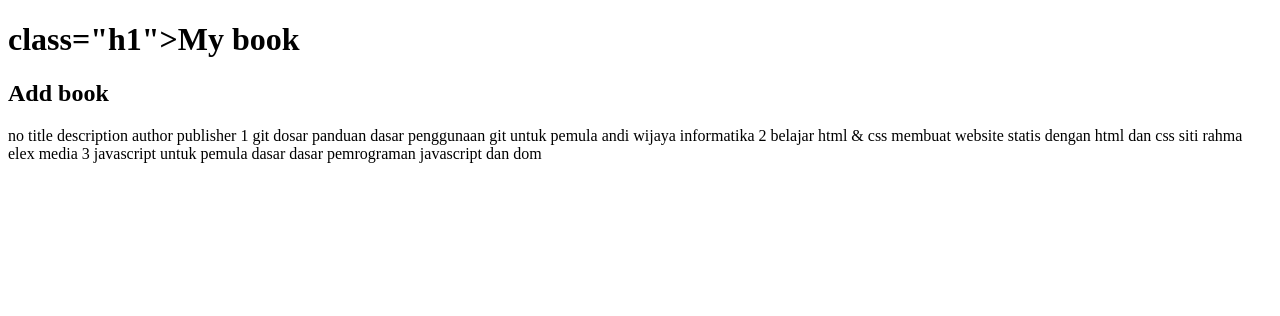
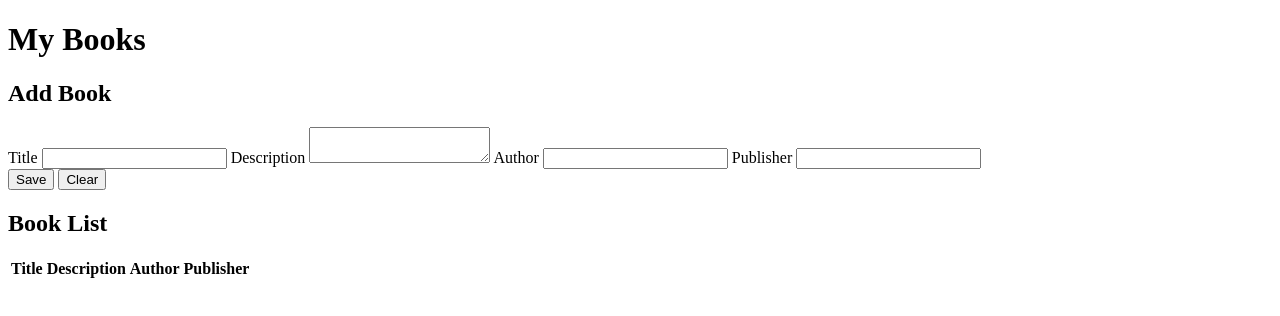
Before and after one commit to danielyu12334/241130915_daniel-yu_TIA-sore_remedial-ujian-semester, a plain HTML site: page index.html in a window 1280 px wide. Drawn offline with Linux system fonts and the light colour scheme.

Commit message:
menambahkan html dan css

```diff
--- a/index.html
+++ b/index.html
@@ -1,44 +1,78 @@
 <!DOCTYPE html>
 <html lang="en">
 <head>
-    <meta charset="UTF-8">
-    <meta name="viewport" content="width=device-width, initial-scale=1.0">
-    <title>Document</title>
+  <meta charset="UTF-8">
+  <meta name="viewport" content="width=device-width, initial-scale=1.0">
+  <title>My Books</title>
+  <link rel="style"
 </head>
 <body>
-    <h1> class="h1">My book</h1>
-  <h2 class="h2">Add book</h2>
+  <h1>My Books</h1>
+  <div class="container">
+    <div class="form">
+      <h2>Add Book</h2>
+      <form id="bookForm">
+        <label>Title <input type="text" id="title"></label>
+        <label>Description <textarea id="description"></textarea></label>
+        <label>Author <input type="text" id="author"></label>
+        <label>Publisher <input type="text" id="publisher"></label>
+        <div class="buttons">
+          <button type="submit" id="saveBtn">Save</button>
+          <button type="button" id="clearBtn">Clear</button>
+        </div>
+      </form>
+    </div>
+    <div class="list">
+      <h2>Book List</h2>
+      <table id="bookTable">
+        <thead>
+          <tr>
+            <th>Title</th>
+            <th>Description</th>
+            <th>Author</th>
+            <th>Publisher</th>
+          </tr>
+        </thead>
+        <tbody>
 
+        </tbody>
+      </table>
+    </div>
+  </div>
 
-  <tr>
-    <th>no</th>
-    <th>title</th>
-    <th>description</th>
-    <th>author</th>
-    <th>publisher</th>
-  </tr>
+  <script>
+    const form = document.getElementById("bookForm");
+    const title = document.getElementById("title");
+    const description = document.getElementById("description");
+    const author = document.getElementById("author");
+    const publisher = document.getElementById("publisher");
+    const tableBody = document.querySelector("#bookTable tbody");
+    const clearBtn = document.getElementById("clearBtn");
 
-  <tr>
-    <td>1</td>
-    <td>git dosar</td>
-    <td>panduan dasar penggunaan git untuk pemula</td>
-    <td>andi wijaya</td>
-    <td>informatika</td>
-  </tr>
-  <tr>
-    <td>2</td>
-    <td>belajar html & css</td>
-    <td>membuat website statis dengan html dan css</td>
-    <td>siti rahma</td>
-    <td>elex media</td>
-  </tr>
+    // Save button
+    form.addEventListener("submit", function(e) {
+      e.preventDefault();
+      if (!title.value || !description.value || !author.value || !publisher.value) {
+        alert("Semua field harus diisi!");
+        return;
+      }
+      const row = document.createElement("tr");
+      row.innerHTML = `
+        <td data-label="Title">${title.value}</td>
+        <td data-label="Description">${description.value}</td>
+        <td data-label="Author">${author.value}</td>
+        <td data-label="Publisher">${publisher.value}</td>
+      `;
+      tableBody.appendChild(row);
+      form.reset();
+      title.focus();
+    });
 
-  <tr>
-    <td>3</td>
-    <td>javascript untuk pemula</td>
-    <td>dasar dasar pemrograman javascript dan dom</td>
-
-  </tr>
-    </h1>
+    // Clear button
+    clearBtn.addEventListener("click", function() {
+      form.reset();
+      title.focus();
+    });
+  </script>
 </body>
 </html>
--- a/style.css
+++ b/style.css
@@ -1,19 +1,65 @@
-*{
-    margin: 0px;
-    padding: 0px;
-    font-family: Arial, Helvetica, sans-serif;
-
-}
-
-h1{
-    font-size: 18px;
-    border: 15px;
-    background-color: black;
-    padding: 18px;
-    margin: ;
-
-}
-
-@media screen and (min-width: 768px;) {
-
-}
+<style>
+    body {
+      font-family: Arial, sans-serif;
+      background: #f5f5f5;
+      margin: 0;
+      padding: 20px;
+    }
+    h1 { margin-bottom: 20px; }
+    .container {
+      display: flex;
+      flex-wrap: wrap;
+      gap: 20px;
+    }
+    .form, .list {
+      background: white;
+      padding: 15px;
+      border-radius: 8px;
+      box-shadow: 0 2px 5px rgba(0,0,0,0.1);
+      flex: 1;
+      min-width: 280px;
+    }
+    label { display: block; margin-top: 10px; }
+    input, textarea {
+      width: 100%;
+      padding: 8px;
+      margin-top: 5px;
+      border: 1px solid #ccc;
+      border-radius: 5px;
+    }
+    .buttons { margin-top: 10px; }
+    button {
+      padding: 8px 15px;
+      margin-right: 10px;
+      border: none;
+      border-radius: 5px;
+      cursor: pointer;
+    }
+    #saveBtn { background: #4CAF50; color: white; }
+    #clearBtn { background: #f44336; color: white; }
+    table {
+      width: 100%;
+      border-collapse: collapse;
+      margin-top: 10px;
+    }
+    th, td {
+      border: 1px solid #ddd;
+      padding: 8px;
+      text-align: left;
+    }
+    th { background: #eee; }
+    /* Responsive table */
+    @media (max-width: 600px) {
+      table, thead, tbody, th, td, tr {
+        display: block;
+      }
+      tr { margin-bottom: 10px; }
+      td { padding-left: 50%; position: relative; }
+      td::before {
+        position: absolute;
+        left: 10px;
+        top: 8px;
+        font-weight: bold;
+        content: attr(data-label);
+      }
+      th { display: none; }
```
